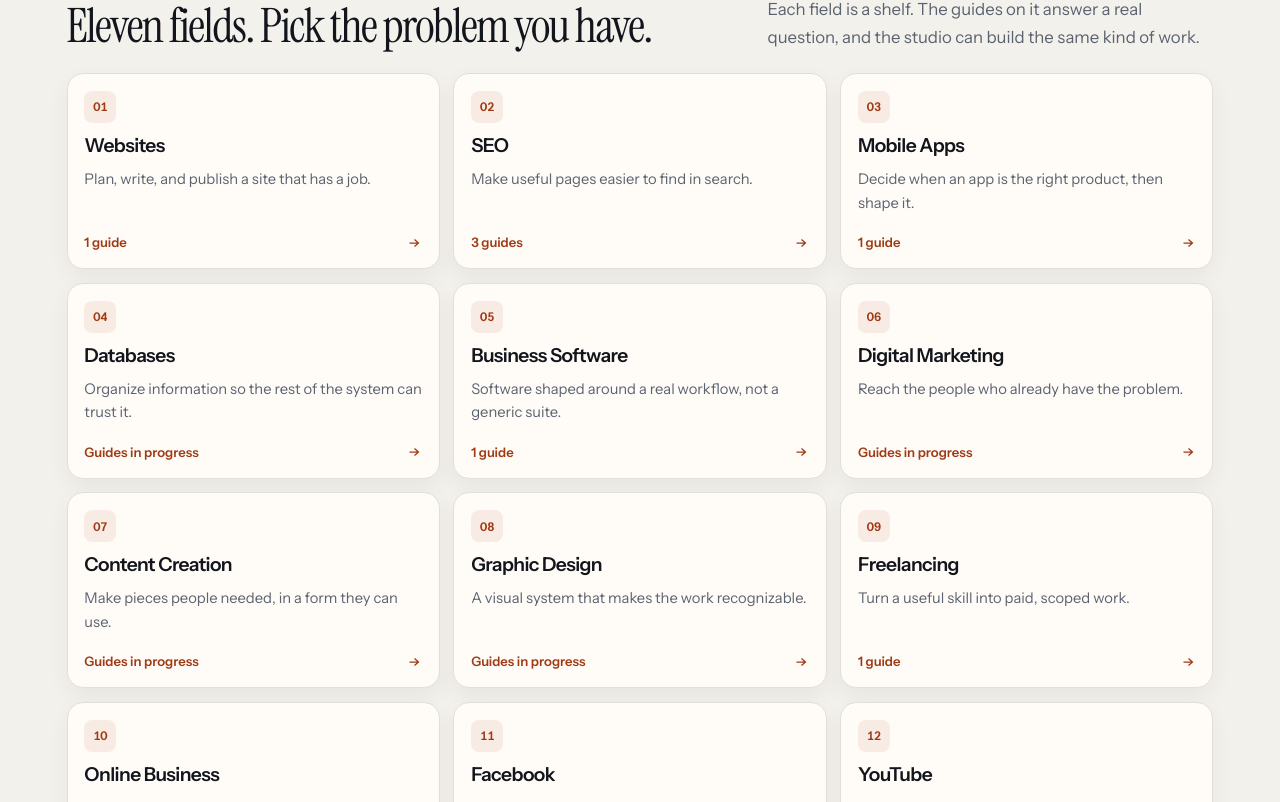
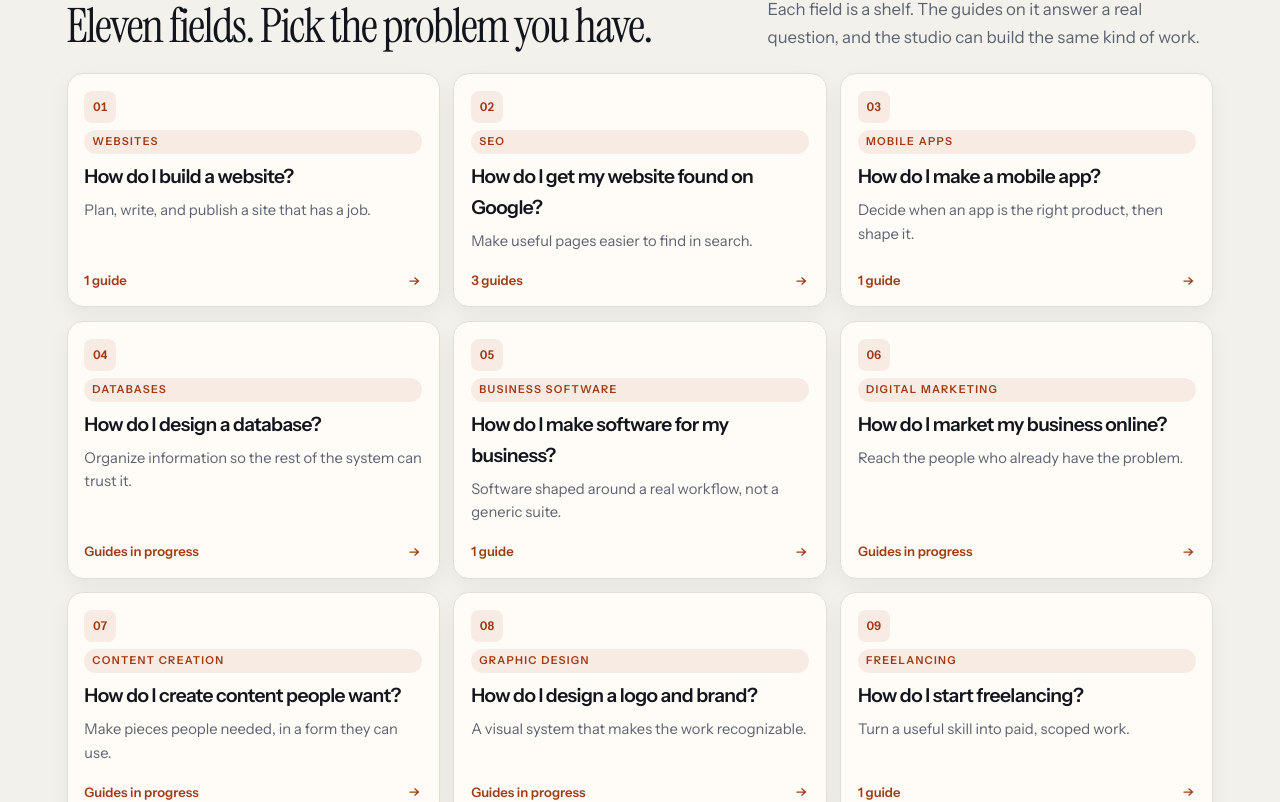
Before and after one commit to zainkhanpk742/buildskills, a Next.js app: page / in a window 1280 px wide. Shown: the part 1278-2080 px from the top of the page. Built offline with nearby package versions, Linux system fonts and the light colour scheme.

Commit message:
Show learning areas as question-first cards

```diff
--- a/src/components/indexes.tsx
+++ b/src/components/indexes.tsx
@@ -12,7 +12,8 @@ export function AreaIndex() {
           <li key={area.slug}>
             <Link href={`/learn/${area.slug}`} className="area-card">
               <span className="area-num">{String(index + 1).padStart(2, "0")}</span>
-              <span className="area-title">{area.title}</span>
+              <span className="chip">{area.title}</span>
+              <span className="area-title">{area.question}</span>
               <span className="area-copy">{area.summary}</span>
               <span className="area-foot">
                 <span>{countLabel}</span>
```
